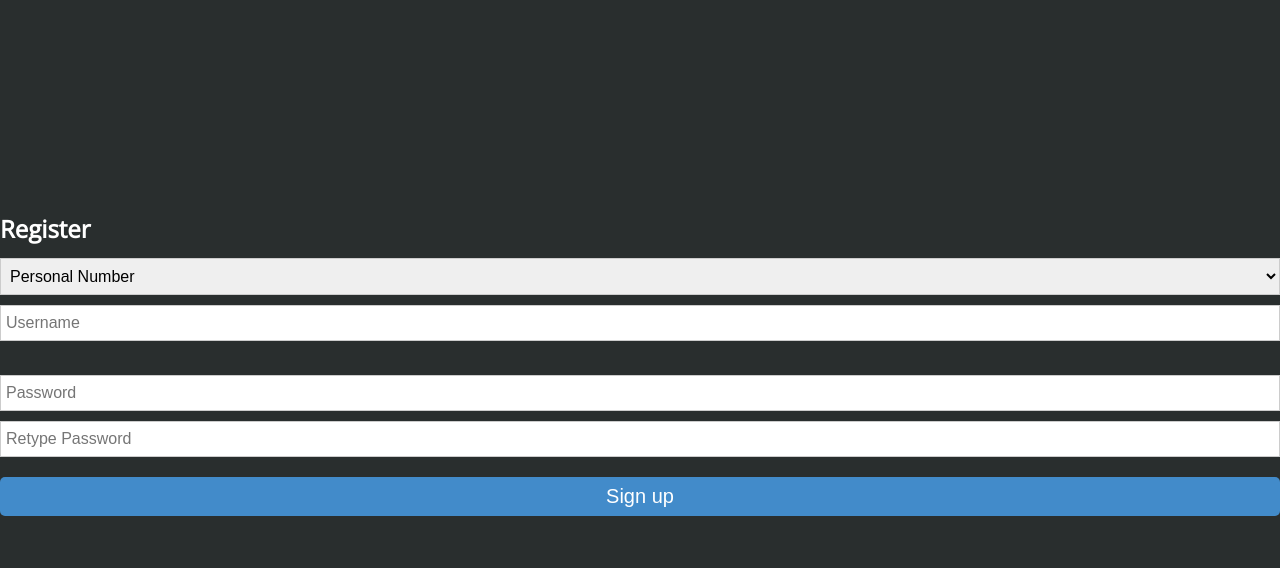
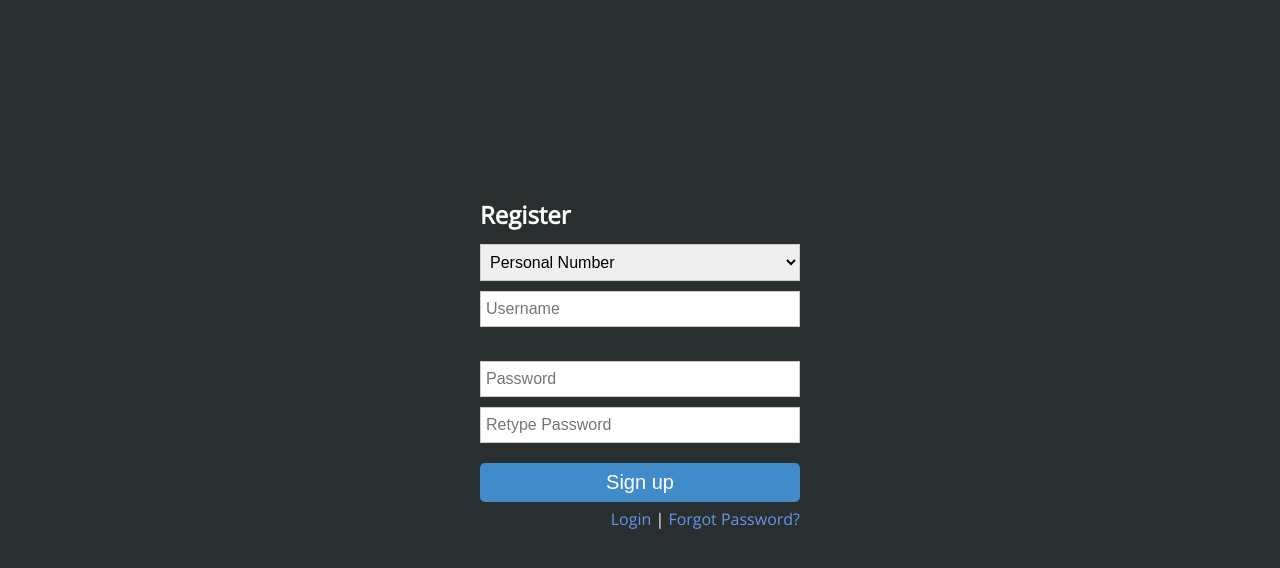
Before and after one commit to MTardchild/Adminsupport, a PHP site: page /register.php in a window 1280 px wide. Shown: the top 568 px of the page. Run offline with PHP 8.4, Linux system fonts and the light colour scheme; data comes from the database, SQL or seed files in the repository.

Commit message:
Styling fix

```diff
--- a/register.php
+++ b/register.php
@@ -41,9 +41,6 @@ if(isset($_SESSION['user_id'])){
 			}
 		}
 
-		// sha512 for encryption
-		$password = hash("sha512", $password);
-
 		$query = $connection->query("SELECT * FROM $login WHERE username LIKE '$username'");
 		$return = $query->num_rows;
 
@@ -65,6 +62,9 @@ if(isset($_SESSION['user_id'])){
 				$_SESSION['error'] .= '<br>' . PHP_EOL . 'User ID already in use.';
 			}
 		}
+
+		// sha512 for encryption
+		$password = hash("sha512", $password);
 
 		$connection->close();
 
@@ -122,6 +122,9 @@ if(isset($_SESSION['user_id'])){
 						<input type="password" size="24" maxlength="50" name="password2" placeholder="Retype Password" value=""><br>
 						<input name="submit" type="submit" value="Sign up">
 					</form>
+					<div id="register">
+						<a href="index.php">Login</a> | <a href="">Forgot Password?</a>
+					</div>
 				</div>
 			</div>
 		</div>
--- a/style.css
+++ b/style.css
@@ -407,7 +407,6 @@ ul#navigation ul li a {
 	padding: 10px 2%;
 	overflow: auto;
 }
-}
 
 #content {
     width: 25%;
```
